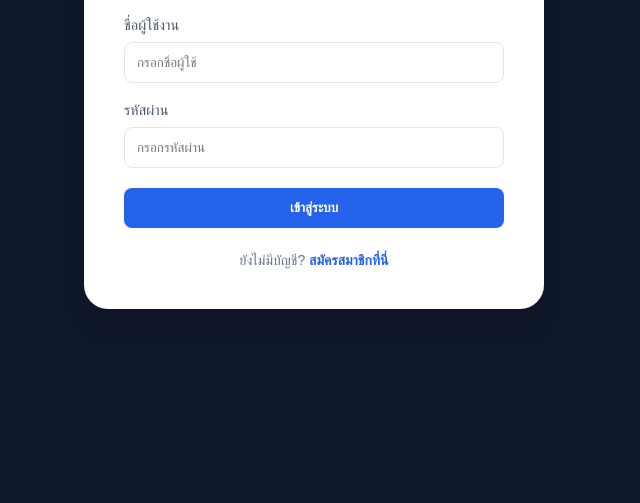
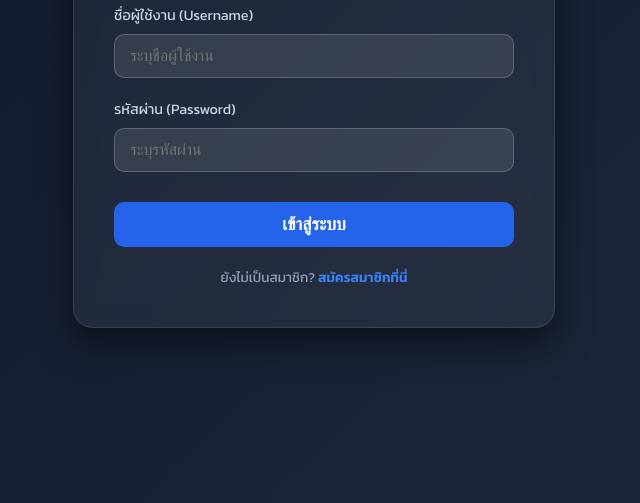
Before and after one commit to Sketch6ick/SmartQueueFitness, a website: page login.html in a window 1280 px wide. Shown: the part 297-800 px from the top of the page, without its empty margins (326-966 px from the left). Drawn offline with Linux system fonts and the light colour scheme.

Commit message:
Update login.html

```diff
--- a/login.html
+++ b/login.html
@@ -3,63 +3,119 @@
 <head>
     <meta charset="UTF-8">
     <meta name="viewport" content="width=device-width, initial-scale=1.0">
-    <title>เข้าสู่ระบบ - Fitness Center</title>
+    <title>Fitness Login - เข้าสู่ระบบ</title>
+    <link href="https://fonts.googleapis.com/css2?family=Kanit:wght@300;400;600&display=swap" rel="stylesheet">
     <style>
-        body { font-family: 'Kanit', sans-serif; background-color: #0f172a; display: flex; justify-content: center; align-items: center; height: 100vh; margin: 0; }
-        .login-card { background: white; padding: 2.5rem; border-radius: 1.5rem; box-shadow: 0 20px 25px -5px rgba(0, 0, 0, 0.1); width: 100%; max-width: 380px; }
-        h2 { text-align: center; color: #1e293b; margin-bottom: 2rem; }
-        .input-group { margin-bottom: 1.2rem; }
-        label { display: block; margin-bottom: 0.5rem; color: #475569; font-size: 0.9rem; }
-        input { width: 100%; padding: 0.75rem; border: 1px solid #e2e8f0; border-radius: 0.5rem; box-sizing: border-box; }
-        button { width: 100%; padding: 0.75rem; background-color: #2563eb; color: white; border: none; border-radius: 0.5rem; font-weight: 600; cursor: pointer; transition: 0.2s; }
-        button:hover { background-color: #1d4ed8; }
-        .footer-links { margin-top: 1.5rem; text-align: center; font-size: 0.875rem; color: #64748b; }
-        a { color: #2563eb; text-decoration: none; font-weight: 600; }
+        /* ส่วนตกแต่งหน้าตา (CSS) ให้ดูโปรเหมือนเว็บเพื่อน */
+        body {
+            font-family: 'Kanit', sans-serif;
+            background: linear-gradient(135deg, #0f172a 0%, #1e293b 100%); /* พื้นหลังไล่เฉดสีเข้มแบบ Premium */
+            display: flex;
+            justify-content: center;
+            align-items: center;
+            height: 100vh;
+            margin: 0;
+        }
+
+        .login-container {
+            background: rgba(255, 255, 255, 0.05); /* กล่องแบบกระจกโปร่งแสง (Glassmorphism) */
+            backdrop-filter: blur(10px);
+            padding: 40px;
+            border-radius: 20px;
+            box-shadow: 0 15px 35px rgba(0, 0, 0, 0.5);
+            width: 100%;
+            max-width: 400px;
+            border: 1px solid rgba(255, 255, 255, 0.1);
+            text-align: center;
+        }
+
+        h2 { color: #ffffff; margin-bottom: 30px; font-weight: 600; letter-spacing: 1px; }
+
+        .input-group { margin-bottom: 20px; text-align: left; }
+
+        label { color: #cbd5e1; display: block; margin-bottom: 8px; font-size: 0.9rem; }
+
+        input {
+            width: 100%;
+            padding: 12px 15px;
+            background: rgba(255, 255, 255, 0.1);
+            border: 1px solid rgba(255, 255, 255, 0.2);
+            border-radius: 10px;
+            color: #fff;
+            font-size: 1rem;
+            outline: none;
+            transition: 0.3s;
+            box-sizing: border-box;
+        }
+
+        input:focus { border-color: #3b82f6; background: rgba(255, 255, 255, 0.15); }
+
+        button {
+            width: 100%;
+            padding: 12px;
+            background: #2563eb;
+            color: white;
+            border: none;
+            border-radius: 10px;
+            font-size: 1.1rem;
+            font-weight: 600;
+            cursor: pointer;
+            transition: 0.3s;
+            margin-top: 10px;
+        }
+
+        button:hover { background: #1d4ed8; transform: translateY(-2px); }
+
+        .footer { margin-top: 20px; color: #94a3b8; font-size: 0.85rem; }
+        .footer a { color: #3b82f6; text-decoration: none; font-weight: 600; }
     </style>
 </head>
 <body>
 
-<div class="login-card">
-    <h2>Fitness Center</h2>
+<div class="login-container">
+    <h2>FITNESS CENTER</h2>
+
     <div class="input-group">
-        <label>ชื่อผู้ใช้งาน</label>
-        <input type="text" id="username" placeholder="กรอกชื่อผู้ใช้">
+        <label>ชื่อผู้ใช้งาน (Username)</label>
+        <input type="text" id="username" placeholder="ระบุชื่อผู้ใช้งาน">
     </div>
+
     <div class="input-group">
-        <label>รหัสผ่าน</label>
-        <input type="password" id="password" placeholder="กรอกรหัสผ่าน">
+        <label>รหัสผ่าน (Password)</label>
+        <input type="password" id="password" placeholder="ระบุรหัสผ่าน">
     </div>
+
     <button onclick="handleLogin()">เข้าสู่ระบบ</button>
-    <div class="footer-links">
-        ยังไม่มีบัญชี? <a href="register.html">สมัครสมาชิกที่นี่</a>
+
+    <div class="footer">
+        ยังไม่เป็นสมาชิก? <a href="register.html">สมัครสมาชิกที่นี่</a>
     </div>
 </div>
 
 <script>
     async function handleLogin() {
-        const userField = document.getElementById('username').value;
-        const passField = document.getElementById('password').value;
+        const u = document.getElementById('username').value;
+        const p = document.getElementById('password').value;
 
-        if (!userField || !passField) {
-            return alert("กรุณากรอกชื่อผู้ใช้และรหัสผ่าน");
-        }
+        if (!u || !p) return alert("กรุณากรอกข้อมูลให้ครบถ้วน");
 
         try {
+            // ยิงไปที่ Server ของคุณที่พอร์ต 3000
             const response = await fetch('http://localhost:3000/api/login', {
                 method: 'POST',
                 headers: { 'Content-Type': 'application/json' },
-                body: JSON.stringify({ username: userField, password: passField })
+                body: JSON.stringify({ username: u, password: p })
             });
 
             const data = await response.json();
 
             if (response.ok) {
-                // เก็บข้อมูล User ลง SessionStorage
+                // บันทึกข้อมูลลงเครื่องเพื่อใช้ในหน้าถัดไป
                 sessionStorage.setItem('user', JSON.stringify(data.user));
 
-                alert(`ยินดีต้อนรับคุณ ${data.user.username}`);
+                alert("ยินดีต้อนรับเข้าสู่ระบบ!");
 
-                // ตรวจสอบ Role และเปลี่ยนหน้า
+                // ตรวจสอบสิทธิ์และเปลี่ยนหน้าไปยังไฟล์ที่มีในเครื่อง
                 if (data.user.role === 'admin') {
                     window.location.href = 'admin.html';
                 } else {
@@ -70,7 +126,7 @@
             }
         } catch (error) {
             console.error("Login Error:", error);
-            alert("ไม่สามารถติดต่อเซิร์ฟเวอร์ได้ (ตรวจสอบว่ารัน node server.js หรือยัง?)");
+            alert("⚠️ ติดต่อ Server ไม่ได้! ตรวจสอบว่ารัน 'node server.js' อยู่หรือไม่");
         }
     }
 </script>
```
